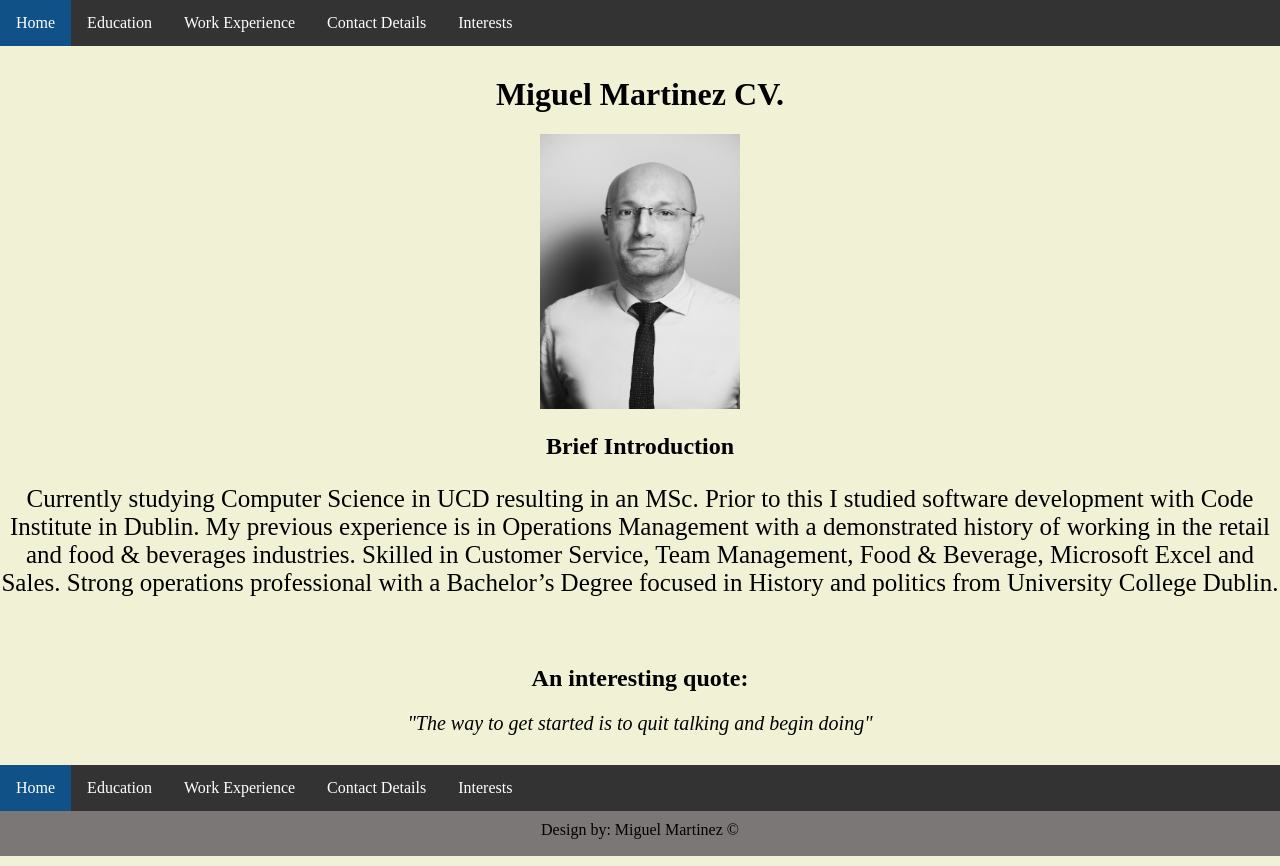
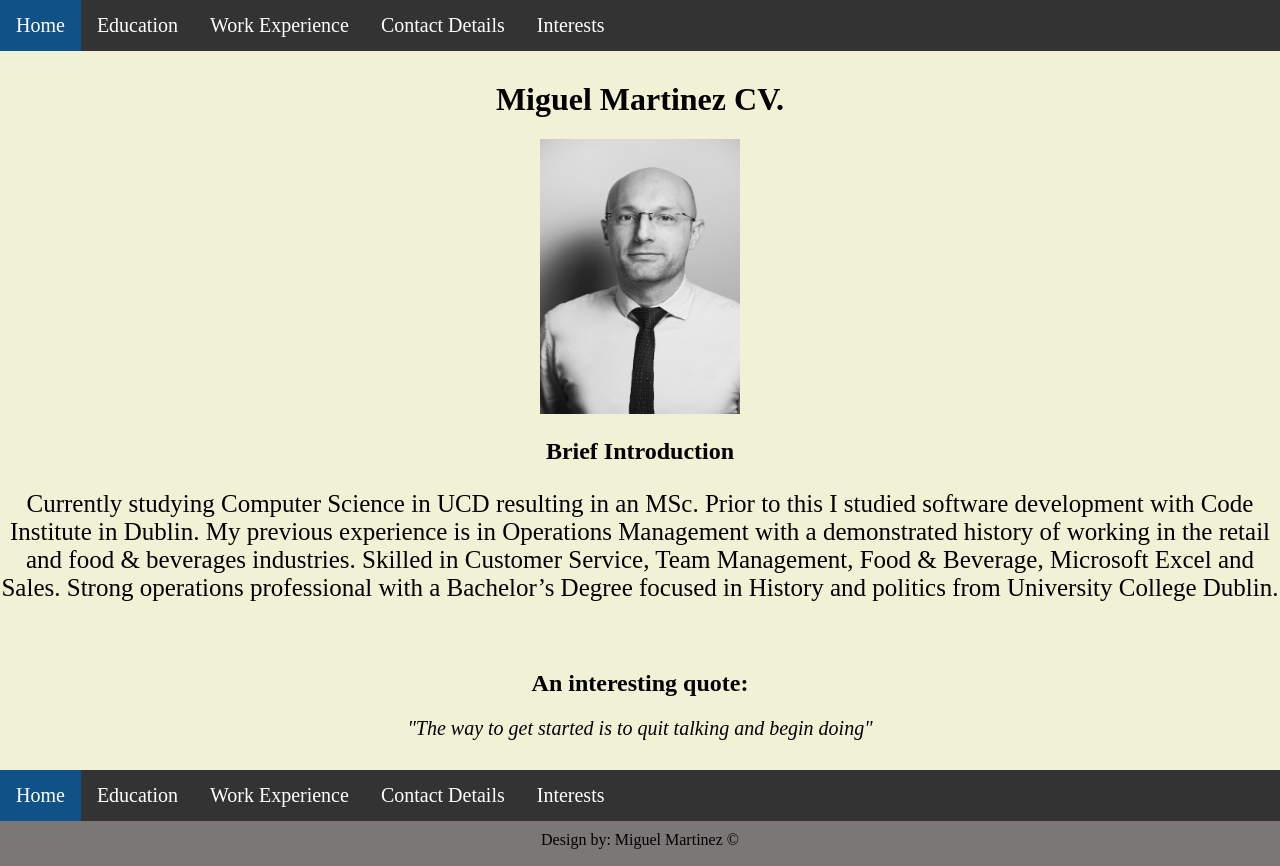
Before and after one commit to Miguelmargar/ucd_web_app_dev_assignments, a PHP site: page /index.html in a window 1280 px wide. Run offline with PHP 8.4, Linux system fonts and the light colour scheme.

Commit message:
increased navbar font size to 20px

```diff
--- a/assignment1/index.html
+++ b/assignment1/index.html
@@ -31,7 +31,7 @@
     <h2>An interesting quote:</h2>
     <cite>"The way to get started is to quit talking and begin doing"</cite>
     </div>
-
+<!--Footer--------------------------------------------------------->
     <footer>
         <ul class="navbar">
             <li><a href="index.html" class="active">Home</a></li>
--- a/assignment1/style.css
+++ b/assignment1/style.css
@@ -18,6 +18,7 @@ li {
 }
 
 li a {
+    font-size: 20px;
     display: block;
     color: white;
     text-align: center;
```
